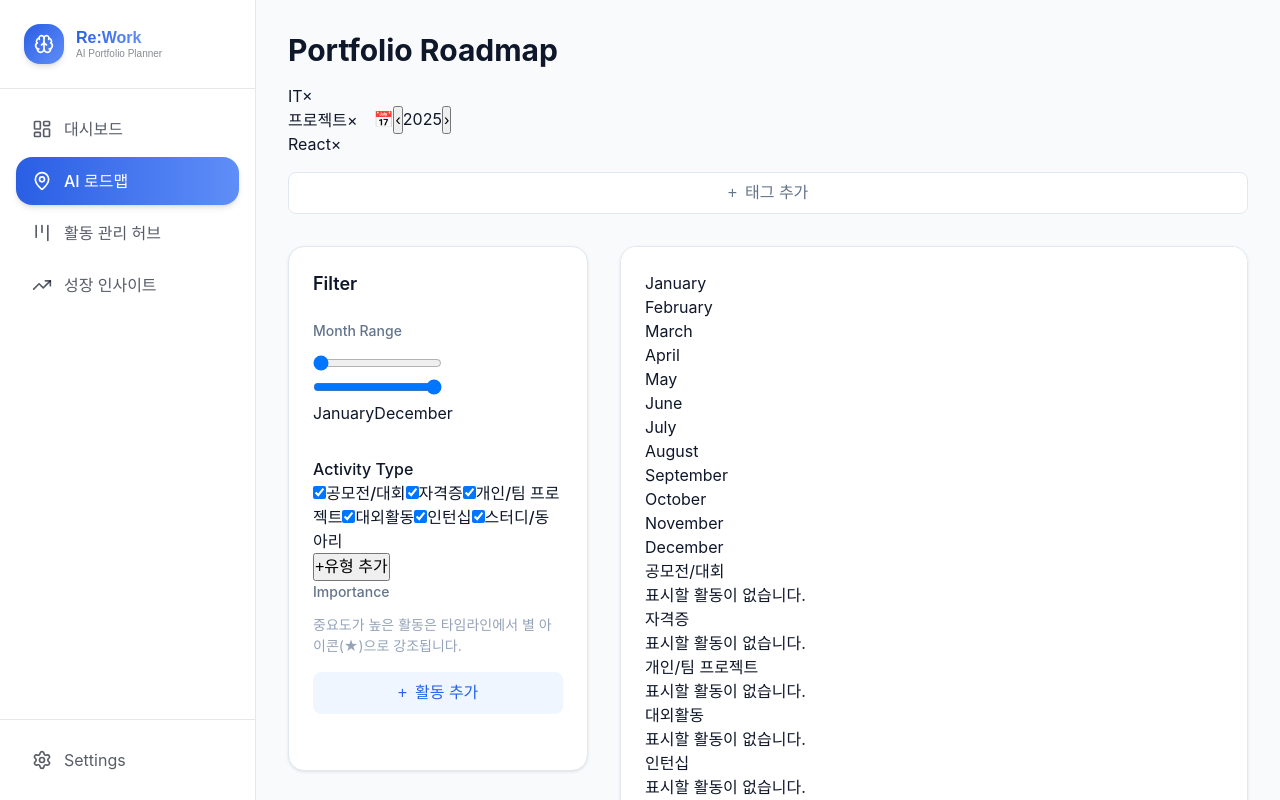
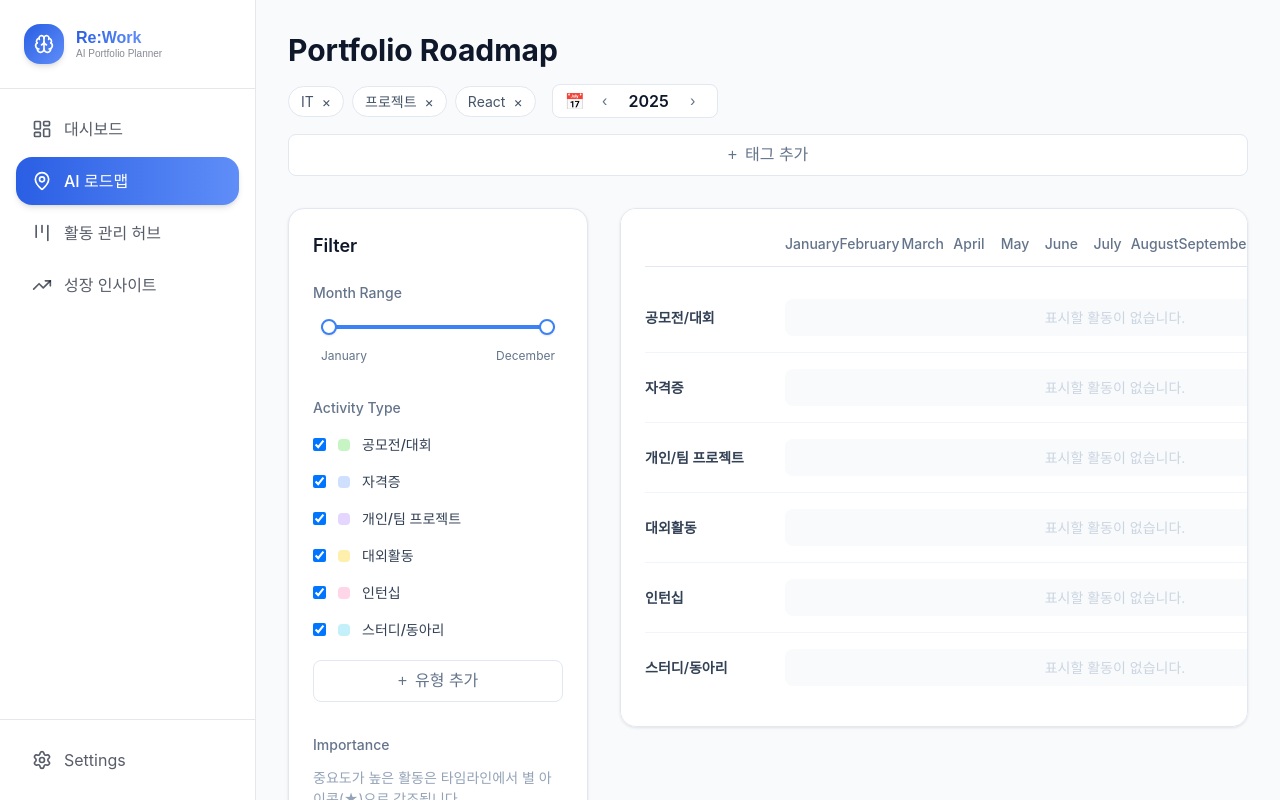
Before and after one commit to Rework2/front, a React (Create React App) app: page /roadmap in a window 1280 px wide. Shown: the top 800 px of the page. Built offline with nearby package versions, Linux system fonts and the light colour scheme.

Commit message:
1.주석 변경/2.스타일 컴포넌트로 변경

```diff
--- a/src/components/roadmappage/ActivityBar.jsx
+++ b/src/components/roadmappage/ActivityBar.jsx
@@ -1,39 +1,53 @@
+import styled from "styled-components";
 import { formatPeriod } from "./utils";
+import * as S from "../../styles/RoadmapPage.styles";
 
-/**
- * 타임라인에 표시되는 활동 바 컴포넌트
- * @param {Object} activity - 활동 데이터
- * @param {Object} activityType - 활동 타입 정보
- * @param {Set} matchingTagSet - 매칭된 태그 Set
- */
+// 타임라인에 표시되는 활동 바 컴포넌트
 export function ActivityBar({ activity, activityType, matchingTagSet }) {
   console.log("📊 ActivityBar received:", activity);
   const hasMatchingTag = activity.tags.some((tag) => matchingTagSet.has(tag));
 
   return (
-    <div
-      className={`activity-bar${hasMatchingTag ? " activity-bar--matched" : ""}`}
+    <ActivityBarStyled
+      $matched={hasMatchingTag}
       style={{ background: activityType.color }}
     >
-      <div className="activity-bar__content">
-        {activity.isImportant && <span className="activity-bar__star">★</span>}
-        <span className="activity-bar__title">{activity.title}</span>
-      </div>
-      <div className="tooltip-content">
-        <div className="tooltip-title">{activity.title}</div>
-        <div className="tooltip-meta">
+      <S.ActivityBarContent>
+        {activity.isImportant && <S.ActivityBarStar>★</S.ActivityBarStar>}
+        <S.ActivityBarTitle>{activity.title}</S.ActivityBarTitle>
+      </S.ActivityBarContent>
+      <TooltipContentStyled>
+        <S.TooltipTitle>{activity.title}</S.TooltipTitle>
+        <S.TooltipMeta>
           {activityType.label} • {formatPeriod(activity.startYear, activity.startMonth, activity.endYear, activity.endMonth)}
-        </div>
+        </S.TooltipMeta>
         {activity.tags.length > 0 && (
-          <div className="tooltip-tags">
+          <S.TooltipTags>
             {activity.tags.map((tag) => (
-              <span key={tag} className="tooltip-tag">
+              <S.TooltipTag key={tag}>
                 #{tag}
-              </span>
+              </S.TooltipTag>
             ))}
-          </div>
+          </S.TooltipTags>
         )}
-      </div>
-    </div>
+      </TooltipContentStyled>
+    </ActivityBarStyled>
   );
 }
+
+const TooltipContentStyled = styled(S.TooltipContent)`
+  /* 스타일은 부모에서 상속 */
+`;
+
+const ActivityBarStyled = styled(S.ActivityBar)`
+  ${props => props.$matched && `
+    border: 2px solid #3b82f6;
+    box-shadow: 0 2px 4px rgba(59, 130, 246, 0.3);
+  `}
+
+  &:hover ${TooltipContentStyled} {
+    opacity: 1;
+    transform: translateX(-50%) translateY(0);
+    pointer-events: auto;
+  }
+`;
--- a/src/components/roadmappage/ActivityTypeList.jsx
+++ b/src/components/roadmappage/ActivityTypeList.jsx
@@ -1,4 +1,6 @@
+import styled from "styled-components";
 import { InlineAddForm } from "./InlineAddForm";
+import * as S from "../../styles/RoadmapPage.styles";
 
 export function ActivityTypeList({
   activityTypes,
@@ -13,25 +15,22 @@ export function ActivityTypeList({
   PlusIcon,
 }) {
   return (
-    <div className="filter-section">
-      <label className="filter-label">Activity Type</label>
-      <div className="activity-type-list">
+    <S.FilterSection>
+      <S.FilterLabel>Activity Type</S.FilterLabel>
+      <ActivityTypeListContainer>
         {activityTypes.map((type) => (
-          <label key={type.id} className="activity-type-option">
+          <ActivityTypeOption key={type.id}>
             <input
               type="checkbox"
               value={type.id}
               checked={selectedTypeSet.has(type.id)}
               onChange={() => onToggleType(type.id)}
             />
-            <span
-              className="activity-type-option__indicator"
-              style={{ background: type.color }}
-            />
-            <span className="activity-type-option__label">{type.label}</span>
-          </label>
+            <ActivityTypeIndicator style={{ background: type.color }} />
+            <ActivityTypeLabel>{type.label}</ActivityTypeLabel>
+          </ActivityTypeOption>
         ))}
-      </div>
+      </ActivityTypeListContainer>
       {isAddingType ? (
         <InlineAddForm
           value={newTypeName}
@@ -44,15 +43,41 @@ export function ActivityTypeList({
           }}
         />
       ) : (
-        <button
-          className="add-button add-button--inline"
-          type="button"
-          onClick={onStartAddType}
-        >
+        <S.AddButton as="button" type="button" onClick={onStartAddType}>
           {PlusIcon && <PlusIcon />}
           유형 추가
-        </button>
+        </S.AddButton>
       )}
-    </div>
+    </S.FilterSection>
   );
 }
+
+const ActivityTypeListContainer = styled.div`
+  display: flex;
+  flex-direction: column;
+  gap: 0.5rem;
+  margin-bottom: 1rem;
+`;
+
+const ActivityTypeOption = styled.label`
+  display: flex;
+  align-items: center;
+  gap: 0.75rem;
+  cursor: pointer;
+  padding: 0.25rem 0;
+
+  input {
+    cursor: pointer;
+  }
+`;
+
+const ActivityTypeIndicator = styled.span`
+  width: 0.75rem;
+  height: 0.75rem;
+  border-radius: 0.25rem;
+`;
+
+const ActivityTypeLabel = styled.span`
+  font-size: 0.875rem;
+  color: #334155;
+`;
--- a/src/components/roadmappage/CategoryTags.jsx
+++ b/src/components/roadmappage/CategoryTags.jsx
@@ -1,19 +1,41 @@
-/**
- * 카테고리 태그 컴포넌트
- * 선택된 태그들을 칩 형태로 표시하고 제거할 수 있는 컴포넌트
- * @param {Array} tags - 태그 목록
- * @param {Function} onRemoveTag - 태그 제거 핸들러
- * @param {Component} XIcon - 닫기 아이콘 컴포넌트
- */
+import styled from "styled-components";
+
+// 카테고리 태그 컴포넌트
+// 선택된 태그들을 칩 형태로 표시하고 제거할 수 있는 컴포넌트
 export function CategoryTags({ tags, onRemoveTag, XIcon }) {
   return (
-    <div className="roadmap-page__category-tags">
+    <CategoryTagsContainer>
       {tags.map((tag) => (
-        <div key={tag} className="tag-chip" onClick={() => onRemoveTag(tag)}>
+        <TagChip key={tag} onClick={() => onRemoveTag(tag)}>
           {tag}
           {XIcon && <XIcon />}
-        </div>
+        </TagChip>
       ))}
-    </div>
+    </CategoryTagsContainer>
   );
 }
+
+const CategoryTagsContainer = styled.div`
+  display: flex;
+  flex-wrap: wrap;
+  gap: 0.5rem;
+`;
+
+const TagChip = styled.div`
+  display: flex;
+  align-items: center;
+  gap: 0.5rem;
+  padding: 0.25rem 0.75rem;
+  background-color: white;
+  border: 1px solid #e2e8f0;
+  border-radius: 9999px;
+  font-size: 0.875rem;
+  color: #475569;
+  cursor: pointer;
+  transition: all 0.2s;
+
+  &:hover {
+    background-color: #f1f5f9;
+    color: #0f172a;
+  }
+`;
--- a/src/components/roadmappage/InlineAddForm.jsx
+++ b/src/components/roadmappage/InlineAddForm.jsx
@@ -1,15 +1,7 @@
-/**
- * 인라인 추가 폼 컴포넌트
- * 인라인으로 항목을 추가할 수 있는 간단한 폼 컴포넌트
- * @param {string} value - 입력값
- * @param {string} placeholder - 플레이스홀더 텍스트
- * @param {Function} onChange - 입력값 변경 핸들러
- * @param {Function} onSubmit - 제출 핸들러
- * @param {Function} onCancel - 취소 핸들러
- * @param {string} submitLabel - 제출 버튼 레이블 (기본값: "추가")
- * @param {string} cancelLabel - 취소 버튼 레이블 (기본값: "취소")
- * @param {Component} PlusIcon - 플러스 아이콘 컴포넌트
- */
+import styled from "styled-components";
+
+// 인라인 추가 폼 컴포넌트
+// 인라인으로 항목을 추가할 수 있는 간단한 폼 컴포넌트
 export function InlineAddForm({
   value,
   placeholder,
@@ -21,27 +13,62 @@ export function InlineAddForm({
   PlusIcon,
 }) {
   return (
-    <div className="inline-add-form">
-      {/* 입력 필드 */}
-      <input
-        className="inline-add-form__input"
+    <InlineAddFormContainer>
+      <InlineAddFormInput
         placeholder={placeholder}
         value={value}
         onChange={onChange}
       />
-      {/* 액션 버튼들 */}
-      <div className="inline-add-form__actions">
-        <button className="inline-add-form__button" type="button" onClick={onSubmit}>
+      <InlineAddFormActions>
+        <InlineAddFormButton type="button" onClick={onSubmit}>
           {submitLabel}
-        </button>
-        <button
-          className="inline-add-form__button inline-add-form__button--ghost"
-          type="button"
-          onClick={onCancel}
-        >
+        </InlineAddFormButton>
+        <InlineAddFormButtonGhost type="button" onClick={onCancel}>
           {cancelLabel}
-        </button>
-      </div>
-    </div>
+        </InlineAddFormButtonGhost>
+      </InlineAddFormActions>
+    </InlineAddFormContainer>
   );
 }
+
+const InlineAddFormContainer = styled.div`
+  background: #f8fafc;
+  padding: 0.75rem;
+  border-radius: 0.5rem;
+  border: 1px solid #e2e8f0;
+`;
+
+const InlineAddFormInput = styled.input`
+  width: 100%;
+  padding: 0.5rem;
+  border: 1px solid #cbd5e1;
+  border-radius: 0.25rem;
+  font-size: 0.875rem;
+  margin-bottom: 0.5rem;
+`;
+
+const InlineAddFormActions = styled.div`
+  display: flex;
+  gap: 0.5rem;
+`;
+
+const InlineAddFormButton = styled.button`
+  padding: 0.25rem 0.75rem;
+  border-radius: 0.25rem;
+  font-size: 0.75rem;
+  font-weight: 500;
+  cursor: pointer;
+  border: none;
+  background: #3b82f6;
+  color: white;
+`;
+
+const InlineAddFormButtonGhost = styled(InlineAddFormButton)`
+  background: transparent;
+  color: #64748b;
+
+  &:hover {
+    background: #e2e8f0;
+    color: #334155;
+  }
+`;
--- a/src/components/roadmappage/MonthRangeSlider.jsx
+++ b/src/components/roadmappage/MonthRangeSlider.jsx
@@ -1,3 +1,4 @@
+import styled from "styled-components";
 import { getMonthLabel } from "./utils";
 
 export function MonthRangeSlider({ monthRange, onMonthChange, activeSlider, setActiveSlider }) {
@@ -9,13 +10,12 @@ export function MonthRangeSlider({ monthRange, onMonthChange, activeSlider, setA
   };
 
   return (
-    <div className="month-range">
-      <div className="month-range__sliders">
-        <div className="month-range__track">
-          <div className="month-range__track-fill" style={rangeFillStyle} />
-        </div>
-        <input
-          className="month-slider"
+    <MonthRangeContainer>
+      <MonthRangeSliders>
+        <MonthRangeTrack>
+          <MonthRangeTrackFill style={rangeFillStyle} />
+        </MonthRangeTrack>
+        <MonthSlider
           type="range"
           min="1"
           max="12"
@@ -27,8 +27,7 @@ export function MonthRangeSlider({ monthRange, onMonthChange, activeSlider, setA
           onTouchEnd={() => setActiveSlider(null)}
           style={{ zIndex: activeSlider === "start" ? 4 : 3 }}
         />
-        <input
-          className="month-slider"
+        <MonthSlider
           type="range"
           min="1"
           max="12"
@@ -40,11 +39,70 @@ export function MonthRangeSlider({ monthRange, onMonthChange, activeSlider, setA
           onTouchEnd={() => setActiveSlider(null)}
           style={{ zIndex: activeSlider === "end" ? 4 : 3 }}
         />
-      </div>
-      <div className="month-range__labels">
+      </MonthRangeSliders>
+      <MonthRangeLabels>
         <span>{getMonthLabel(monthRange.start)}</span>
         <span>{getMonthLabel(monthRange.end)}</span>
-      </div>
-    </div>
+      </MonthRangeLabels>
+    </MonthRangeContainer>
   );
 }
+
+const MonthRangeContainer = styled.div`
+  padding: 0 0.5rem;
+`;
+
+const MonthRangeSliders = styled.div`
+  position: relative;
+  height: 1.5rem;
+  margin-bottom: 0.5rem;
+`;
+
+const MonthRangeTrack = styled.div`
+  position: absolute;
+  top: 50%;
+  left: 0;
+  right: 0;
+  height: 4px;
+  background: #e2e8f0;
+  transform: translateY(-50%);
+  border-radius: 2px;
+`;
+
+const MonthRangeTrackFill = styled.div`
+  position: absolute;
+  top: 0;
+  bottom: 0;
+  background: #3b82f6;
+  border-radius: 2px;
+`;
+
+const MonthSlider = styled.input`
+  position: absolute;
+  top: 50%;
+  left: 0;
+  width: 100%;
+  transform: translateY(-50%);
+  -webkit-appearance: none;
+  background: transparent;
+  pointer-events: none;
+
+  &::-webkit-slider-thumb {
+    -webkit-appearance: none;
+    width: 1rem;
+    height: 1rem;
+    border-radius: 50%;
+    background: white;
+    border: 2px solid #3b82f6;
+    cursor: pointer;
+    pointer-events: auto;
+    box-shadow: 0 1px 2px rgba(0, 0, 0, 0.1);
+  }
+`;
+
+const MonthRangeLabels = styled.div`
+  display: flex;
+  justify-content: space-between;
+  font-size: 0.75rem;
+  color: #64748b;
+`;
--- a/src/components/roadmappage/TimelineHeader.jsx
+++ b/src/components/roadmappage/TimelineHeader.jsx
@@ -1,17 +1,18 @@
+import styled from "styled-components";
 import { getMonthLabel } from "./utils";
+import * as S from "../../styles/RoadmapPage.styles";
 
 export function TimelineHeader({ visibleMonths }) {
   return (
-    <div
-      className="timeline-header"
+    <S.TimelineHeaderContainer
       style={{ gridTemplateColumns: `140px repeat(${visibleMonths.length}, 1fr)` }}
     >
       <div />
       {visibleMonths.map((monthNumber) => (
-        <div key={monthNumber} className="month-column">
+        <S.MonthColumn key={monthNumber}>
           {getMonthLabel(monthNumber)}
-        </div>
+        </S.MonthColumn>
       ))}
-    </div>
+    </S.TimelineHeaderContainer>
   );
 }
--- a/src/components/roadmappage/TimelineRow.jsx
+++ b/src/components/roadmappage/TimelineRow.jsx
@@ -1,15 +1,16 @@
+import styled from "styled-components";
 import { ActivityBar } from "./ActivityBar";
+import * as S from "../../styles/RoadmapPage.styles";
 
 export function TimelineRow({ row, visibleMonths, matchingTagSet }) {
   return (
-    <div
+    <S.TimelineRowContainer
       key={row.type.id}
-      className="timeline-row"
       style={{ gridTemplateColumns: `140px repeat(${visibleMonths.length}, 1fr)` }}
     >
-      <div className="row-label">{row.type.label}</div>
+      <S.RowLabel>{row.type.label}</S.RowLabel>
       {row.activities.length === 0 ? (
-        <div className="timeline-row__placeholder">표시할 활동이 없습니다.</div>
+        <S.TimelineRowPlaceholder>표시할 활동이 없습니다.</S.TimelineRowPlaceholder>
       ) : (
         row.activities.map((activity) => {
           // gridColumn은 start는 포함하고 end는 제외
@@ -20,9 +21,8 @@ export function TimelineRow({ row, visibleMonths, matchingTagSet }) {
           const gridEnd = activity.endIndex + 2 + 1;
 
           return (
-            <div
+            <S.ActivityBarContainer
               key={activity.id}
-              className="activity-bar-container"
               style={{ gridColumn: `${gridStart} / ${gridEnd}` }}
             >
               <ActivityBar
@@ -30,10 +30,10 @@ export function TimelineRow({ row, visibleMonths, matchingTagSet }) {
                 activityType={row.type}
                 matchingTagSet={matchingTagSet}
               />
-            </div>
+            </S.ActivityBarContainer>
           );
         })
       )}
-    </div>
+    </S.TimelineRowContainer>
   );
 }
--- a/src/components/roadmappage/YearControl.jsx
+++ b/src/components/roadmappage/YearControl.jsx
@@ -1,38 +1,55 @@
-/**
- * 연도 컨트롤 컴포넌트
- * 연도를 표시하고 이전/다음 연도로 이동할 수 있는 컨트롤
- * @param {number} year - 현재 연도
- * @param {Function} onIncrement - 연도 증가 핸들러
- * @param {Function} onDecrement - 연도 감소 핸들러
- * @param {Object} icons - 아이콘 컴포넌트 객체 { Calendar, ChevronLeft, ChevronRight }
- */
+import styled from "styled-components";
+
+// 연도 컨트롤 컴포넌트
+// 연도를 표시하고 이전/다음 연도로 이동할 수 있는 컨트롤
 export function YearControl({ year, onIncrement, onDecrement, icons }) {
   const { Calendar, ChevronLeft, ChevronRight } = icons || {};
 
   return (
-    <div className="year-control">
-      {/* 캘린더 아이콘 */}
-      {Calendar && <Calendar className="year-control__icon" />}
-      {/* 이전 연도 버튼 */}
-      <button
-        type="button"
-        className="year-control__button"
-        onClick={onDecrement}
-        aria-label="Previous year"
-      >
+    <YearControlContainer>
+      {Calendar && <Calendar />}
+      <YearControlButton type="button" onClick={onDecrement} aria-label="Previous year">
         {ChevronLeft && <ChevronLeft />}
-      </button>
-      {/* 현재 연도 표시 */}
-      <span className="year-control__value">{year}</span>
-      {/* 다음 연도 버튼 */}
-      <button
-        type="button"
-        className="year-control__button"
-        onClick={onIncrement}
-        aria-label="Next year"
-      >
+      </YearControlButton>
+      <YearControlValue>{year}</YearControlValue>
+      <YearControlButton type="button" onClick={onIncrement} aria-label="Next year">
         {ChevronRight && <ChevronRight />}
-      </button>
-    </div>
+      </YearControlButton>
+    </YearControlContainer>
   );
 }
+
+const YearControlContainer = styled.div`
+  display: flex;
+  align-items: center;
+  gap: 0.5rem;
+  background: white;
+  padding: 0.25rem 0.75rem;
+  border-radius: 0.5rem;
+  border: 1px solid #e2e8f0;
+`;
+
+const YearControlButton = styled.button`
+  display: flex;
+  align-items: center;
+  justify-content: center;
+  width: 1.5rem;
+  height: 1.5rem;
+  border: none;
+  background: transparent;
+  color: #64748b;
+  cursor: pointer;
+  border-radius: 0.25rem;
+
+  &:hover {
+    background-color: #f1f5f9;
+    color: #0f172a;
+  }
+`;
+
+const YearControlValue = styled.span`
+  font-weight: 600;
+  color: #0f172a;
+  min-width: 3rem;
+  text-align: center;
+`;
--- a/src/styles/RoadmapPage.styles.jsx
+++ b/src/styles/RoadmapPage.styles.jsx
@@ -259,15 +259,15 @@ export const InlineAddFormButton = styled.button`
   border: none;
   background: #3b82f6;
   color: white;
+`;
 
-  &--ghost {
-    background: transparent;
-    color: #64748b;
+export const InlineAddFormButtonGhost = styled(InlineAddFormButton)`
+  background: transparent;
+  color: #64748b;
 
-    &:hover {
-      background: #e2e8f0;
-      color: #334155;
-    }
+  &:hover {
+    background: #e2e8f0;
+    color: #334155;
   }
 `;
 
@@ -373,6 +373,14 @@ export const AddActivityCardLabel = styled.label`
 `;
 
 export const AddActivityCardInput = styled.input`
+  width: 100%;
+  padding: 0.5rem;
+  border: 1px solid #cbd5e1;
+  border-radius: 0.25rem;
+  font-size: 0.875rem;
+`;
+
+export const AddActivityCardSelect = styled.select`
   width: 100%;
   padding: 0.5rem;
   border: 1px solid #cbd5e1;
@@ -550,12 +558,6 @@ export const TooltipContent = styled.div`
   transition: opacity 0.2s ease, transform 0.2s ease;
   z-index: 1000;
   margin-bottom: 0.5rem;
-
-  ${ActivityBar}:hover & {
-    opacity: 1;
-    transform: translateX(-50%) translateY(0);
-    pointer-events: auto;
-  }
 `;
 
 export const TooltipTitle = styled.div`
```
Also changed, not shown: src/components/roadmappage/AddActivityForm.jsx (+65 -54 lines), src/components/roadmappage/utils.js (+13 -61 lines), src/pages/RoadmapPage.jsx (+19 -58 lines).
